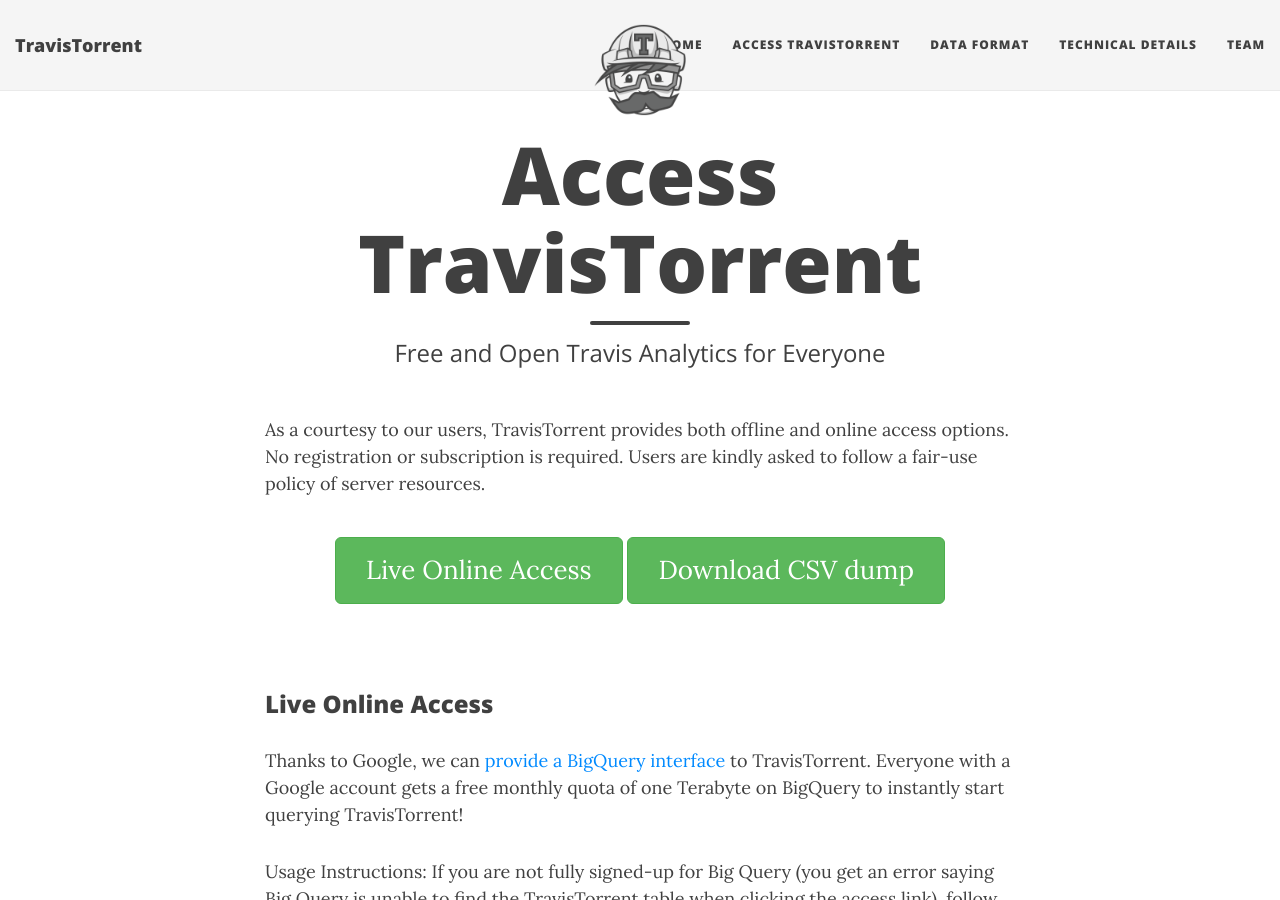
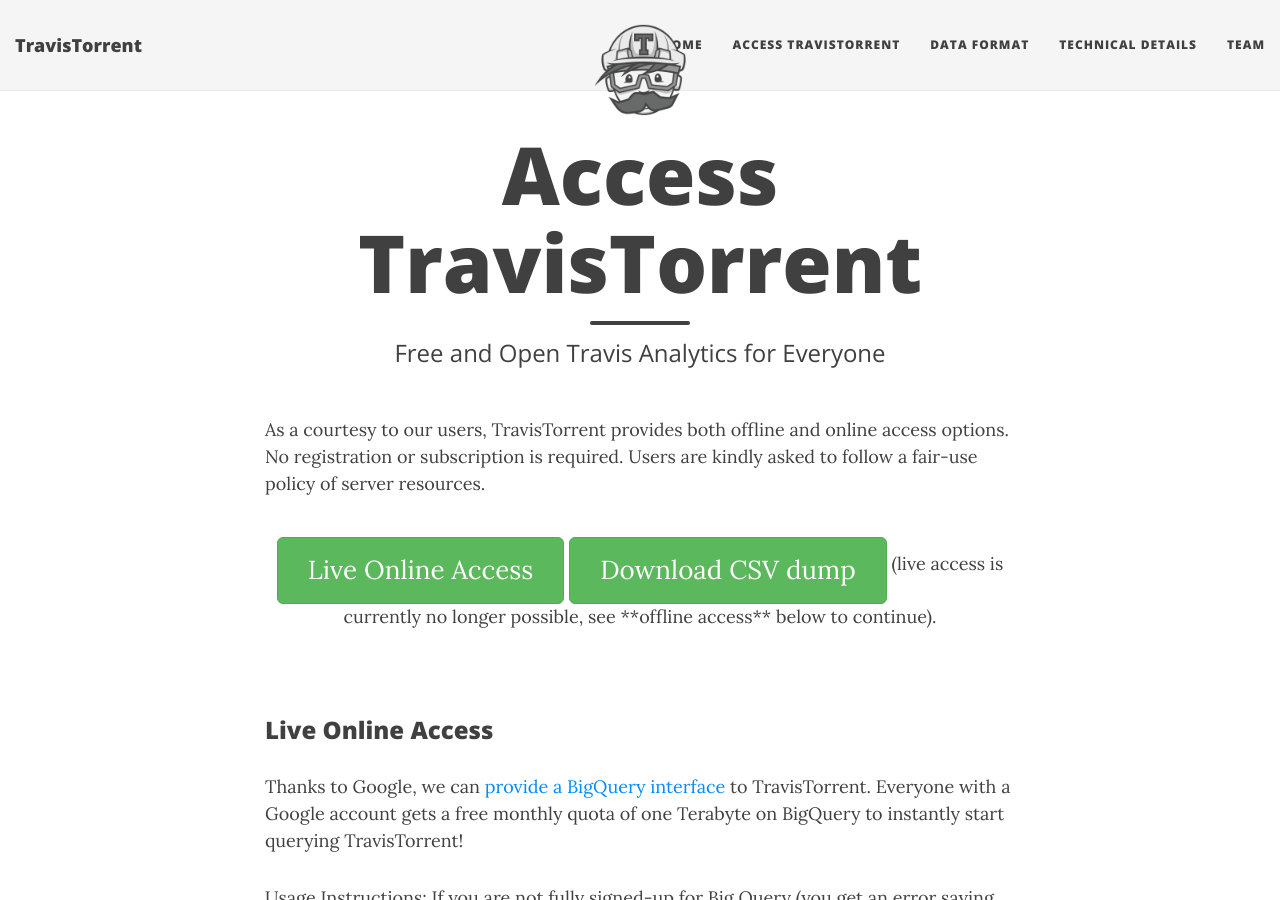
Before and after one commit to TestRoots/testroots.github.io, a Jekyll site: the page built from travistorrent/page_access.md, in a window 1280 px wide and 900 px high. Built offline with Jekyll 4.4.1, drawn with Linux system fonts in a browser that asks for light colours; nearby versions of some CDN libraries; comment, search, counter and statistics services are not loaded.

Commit message:
Live access adjusted.

```diff
--- a/travistorrent/page_access.md
+++ b/travistorrent/page_access.md
@@ -8,7 +8,7 @@
 As a courtesy to our users, TravisTorrent provides both offline and online
 access options. No registration or subscription is required. Users are kindly asked to follow a fair-use policy of server resources.
 
-<div class="get-started-wrap"><a class="btn btn-success btn-lg get-started-btn" href="https://bigquery.cloud.google.com/table/travistorrent-bq:data.2017_02_08?tab=schema">Live Online Access</a> <a class="btn btn-success btn-lg get-started-btn" href="/dumps/travistorrent_8_2_2017.sql.gz">Download CSV dump</a></div>
+<div class="get-started-wrap"><a class="btn btn-success btn-lg get-started-btn" href="https://bigquery.cloud.google.com/table/travistorrent-bq:data.2017_02_08?tab=schema">Live Online Access</a> <a class="btn btn-success btn-lg get-started-btn" href="/dumps/travistorrent_8_2_2017.sql.gz">Download CSV dump</a> (live access is currently no longer possible, see **offline access** below to continue).</div>
 <br>
 
 ### Live Online Access
```
